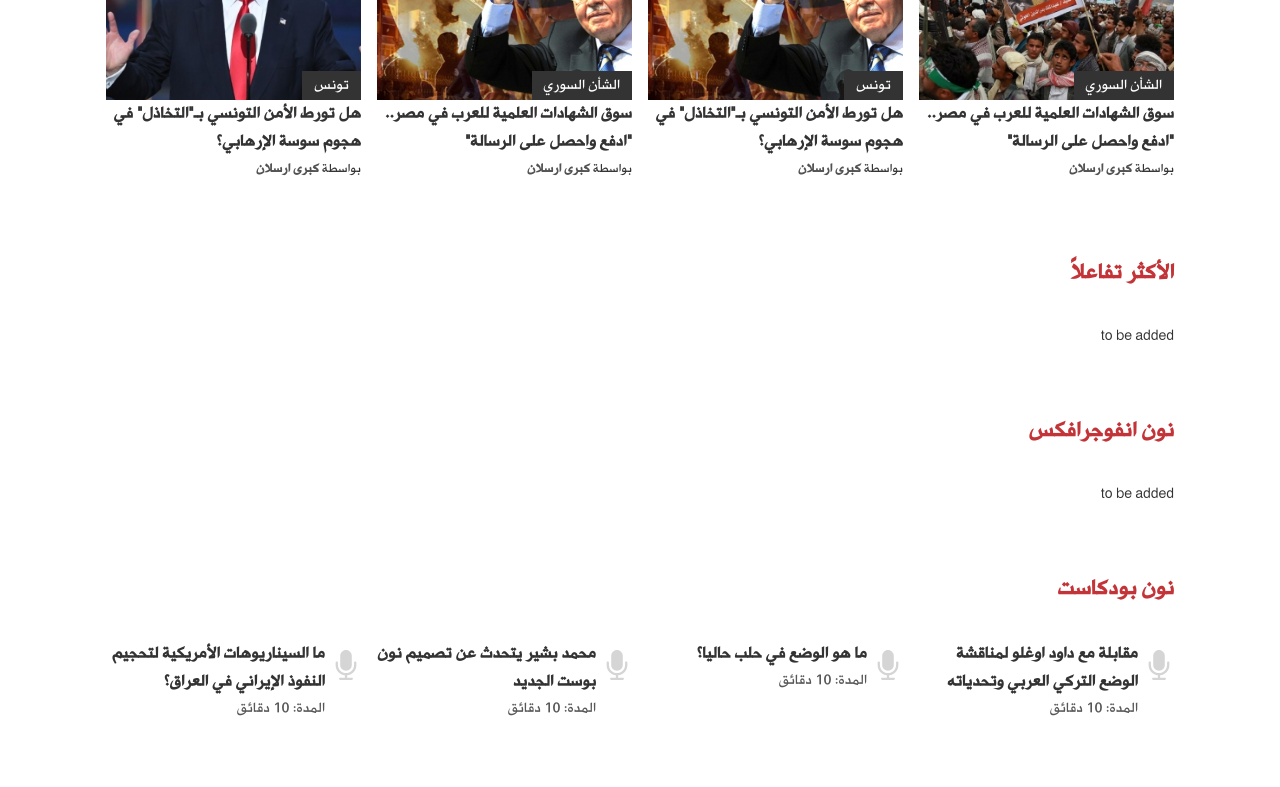
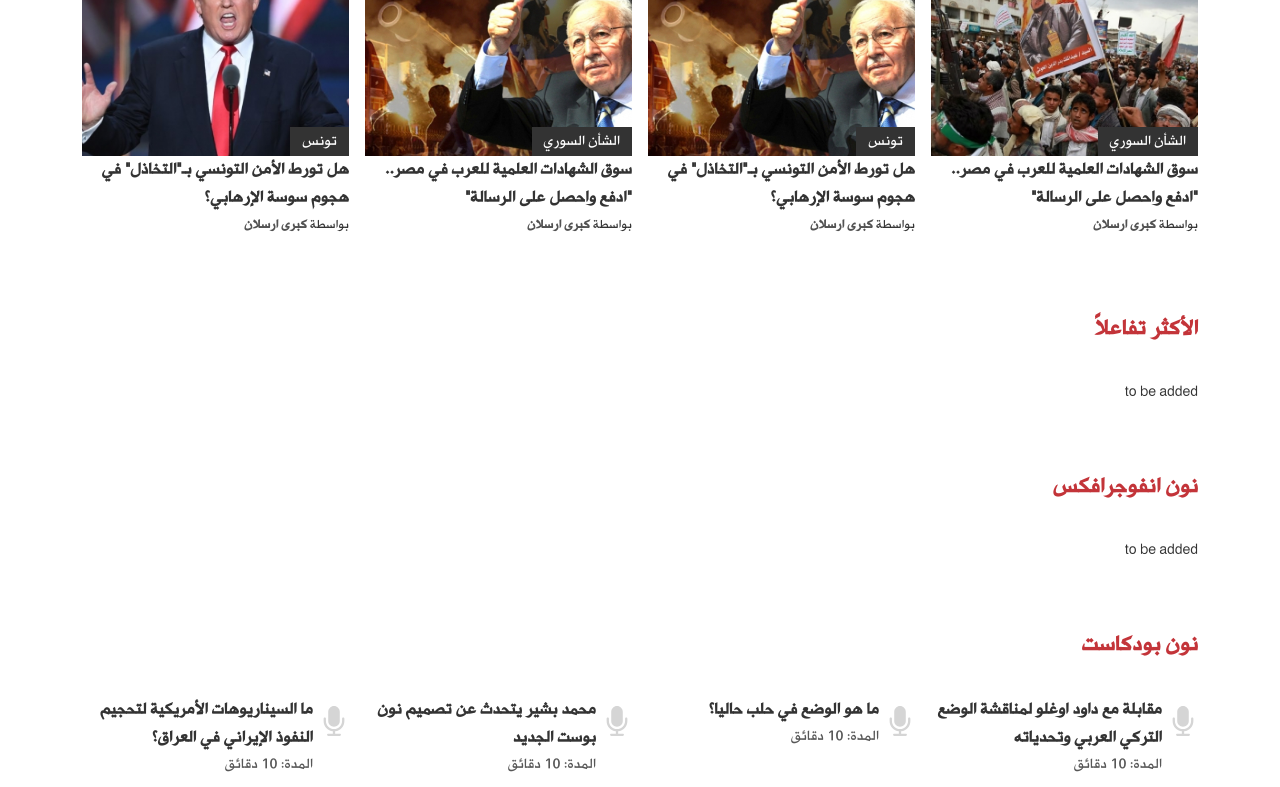
Before and after one commit to kholoud840/NoonPost-repo, a plain HTML site: page index.html in a window 1280 px wide. Shown: the part 1974-2761 px from the top of the page. Before the commit the page ends 2705 px from the top, so only its background shows below. Drawn offline with nearby package versions, Linux system fonts and the light colour scheme.

Commit message:
some changes

```diff
--- a/scss/components/_media.scss
+++ b/scss/components/_media.scss
@@ -1,4 +1,6 @@
-
+.c-media{
+  margin-bottom: 10px;
+}
 .c-media--image {
   width: 100%;
   position: relative;
@@ -20,7 +22,8 @@
 }
 
 .c-media--large {
-
+  margin-bottom: 0;
+  padding-bottom: 18px;
   .c-media--image {
     box-shadow: 0 0 6px 0 rgba(0, 0, 0, 0.5);
     &::after {
@@ -34,6 +37,7 @@
   flex-direction: column;
   padding-top: 12px;
   padding-bottom: 12px;
+  margin-bottom: 0;
   .c-media__headline {
     margin-top: auto;
   }
@@ -87,7 +91,6 @@
 
 .c-media--main-content {
   @include mq($from: tablet) {
-    padding-left: 22px;
     display: flex;
     flex-direction: column;
     justify-content: center;
@@ -148,6 +151,3 @@
 .c-media__duration{
   color: #575757;
 }
-.c-media{
-  margin-bottom: 10px;
-}
--- a/scss/objects/_container.scss
+++ b/scss/objects/_container.scss
@@ -1,5 +1,5 @@
 .o-container {
-  width: 1280px;
+  width: 1420px;
   max-width: 100%;
   padding-left: 1rem;
   padding-right: 1rem;
@@ -8,5 +8,5 @@
 }
 
 .o-container--main {
-  width: 1100px;
+  width: 1148px;
 }
--- a/scss/objects/_grid.scss
+++ b/scss/objects/_grid.scss
@@ -18,7 +18,7 @@
   grid-gap:24px;
   @include mq($from: mobile) {
     //grid-template-columns: repeat(3, 1fr);
-    grid-template-columns: repeat(auto-fill, minmax(190px, 1fr));
+    grid-template-columns: repeat(auto-fill, minmax(195px, 1fr));
   }
 }
 .o-grid--4 {
```
Also changed, not shown: scss/app.css, 1 other file.
